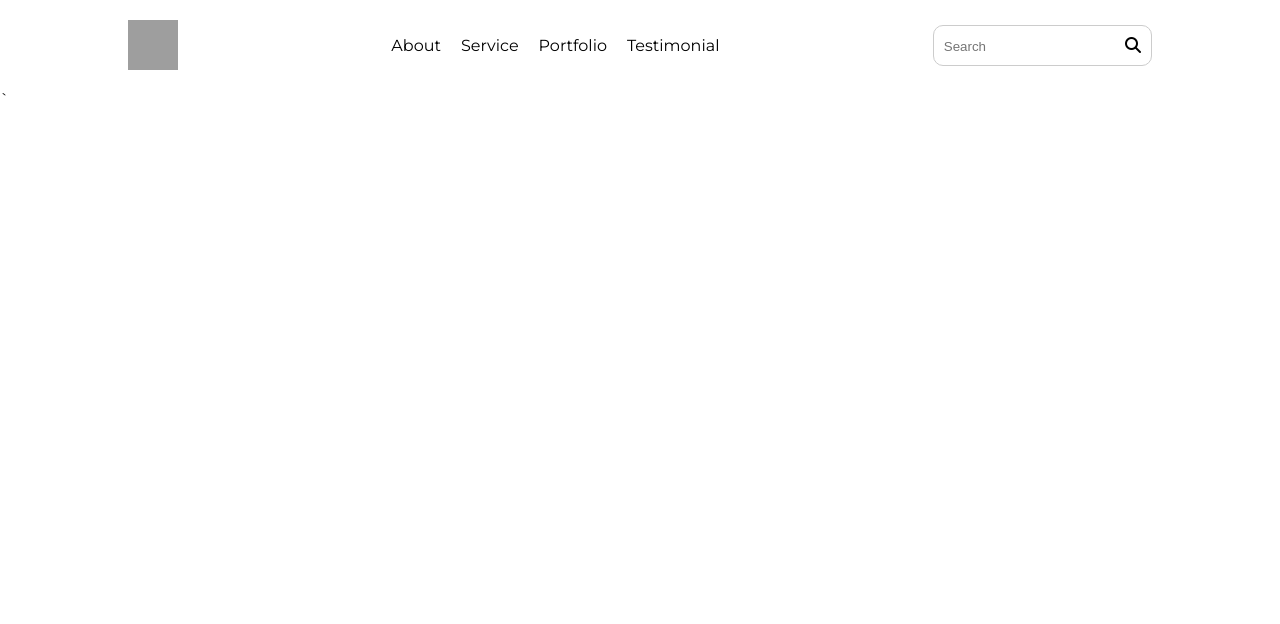
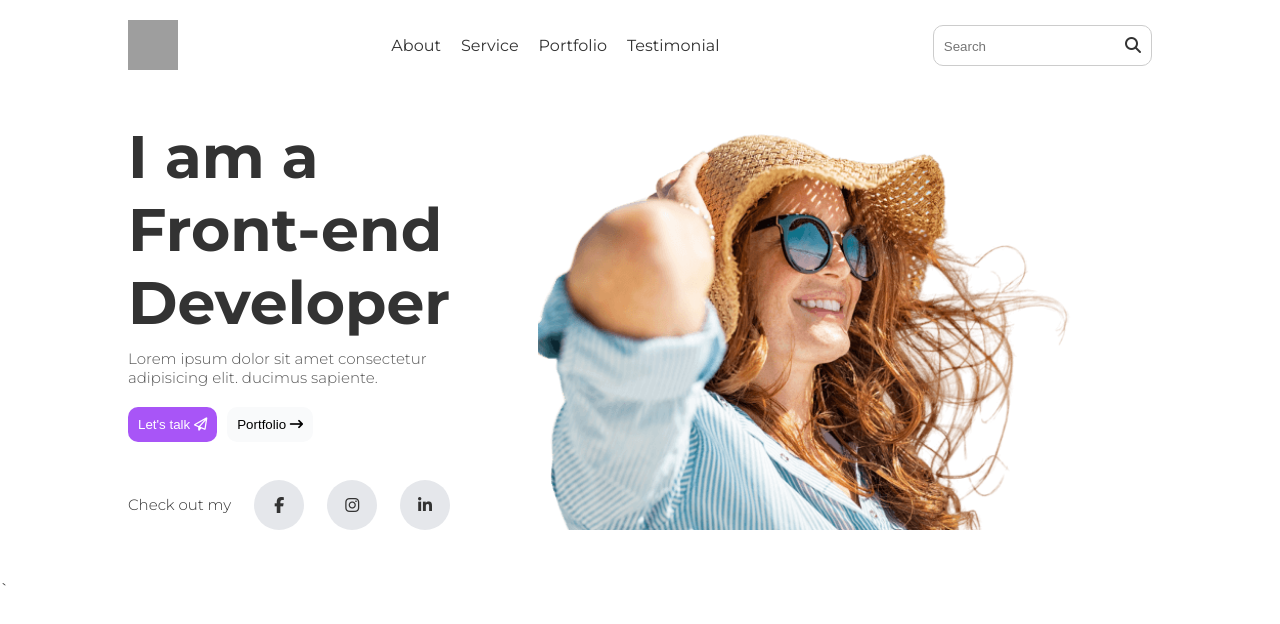
Before and after one commit to hotien2107/Portfolio, a plain HTML site: page index.html in a window 1280 px wide. Drawn offline with Linux system fonts and the light colour scheme; grey boxes are pictures that could not be loaded.

Commit message:
add intro

```diff
--- a/index.html
+++ b/index.html
@@ -42,6 +42,46 @@
     </header>
     <!-- header - end -->
 
+    <main>
+      <div class="container">
+        <section class="intro">
+          <div class="intro__content">
+            <div class="intro__content-basic">
+              <h1 class="intro__title">I am a Front-end Developer</h1>
+              <p class="intro__desc">
+                Lorem ipsum dolor sit amet consectetur adipisicing elit. ducimus
+                sapiente.
+              </p>
+
+              <div class="intro__group-btn">
+                <button class="btn btn--primary">
+                  Let's talk <i class="fa-regular fa-paper-plane"></i>
+                </button>
+                <button class="btn btn--secondary">
+                  Portfolio <i class="fa-solid fa-arrow-right-long"></i>
+                </button>
+              </div>
+            </div>
+
+            <div class="intro__contact">
+              <span class="intro__contact-text">Check out my</span>
+
+              <div class="intro__contact-icon">
+                <i class="fa-brands fa-facebook-f"></i>
+              </div>
+              <div class="intro__contact-icon">
+                <i class="fa-brands fa-instagram"></i>
+              </div>
+              <div class="intro__contact-icon">
+                <i class="fa-brands fa-linkedin-in"></i>
+              </div>
+            </div>
+          </div>
+          <img src="images/img1.png" alt="Hình cá nhân" class="intro__img" />
+        </section>
+      </div>
+    </main>
+
     <!-- kits code - font awesome -->
     <script
       src="https://kit.fontawesome.com/a3dd8c53f3.js"
--- a/styles.css
+++ b/styles.css
@@ -9,6 +9,7 @@
 
 body {
   font-family: "Montserrat", sans-serif;
+  color: #333;
 }
 
 ul {
@@ -62,3 +63,94 @@ input {
   border-radius: 10px;
   padding: 10px;
 }
+
+.intro {
+  display: flex;
+  justify-content: space-between;
+  margin: 50px 0;
+}
+
+.intro__content {
+  flex: 0 0 30%;
+  display: flex;
+  flex-direction: column;
+  justify-content: space-between;
+}
+
+.intro__title {
+  font-size: 60px;
+  font-weight: 700;
+  margin-bottom: 10px;
+}
+
+.intro__desc {
+  font-size: 15px;
+  font-weight: 300;
+  color: #555;
+  margin-bottom: 20px;
+}
+
+.intro__group-btn {
+  display: flex;
+}
+
+.btn {
+  border: none;
+  padding: 10px;
+  cursor: pointer;
+  border-radius: 10px;
+}
+
+.btn--primary {
+  background-color: #a855f7;
+  color: #fff;
+  transition: all 0.3s;
+  margin-right: 10px;
+}
+
+.btn--primary:hover {
+  background-color: #9333ea;
+}
+
+.btn--secondary {
+  background-color: #f9fafb;
+  transition: all 0.3s;
+}
+
+.btn--secondary:hover {
+  background-color: #e5e7eb;
+}
+
+.intro__img {
+  flex: 0 0 60%;
+}
+
+.intro__contact {
+  display: flex;
+  justify-content: space-between;
+  align-items: center;
+}
+
+.intro__contact-text {
+  font-size: 15px;
+  font-weight: 300;
+}
+
+.intro__contact-icon {
+  width: 50px;
+  height: 50px;
+  border-radius: 25px;
+
+  display: flex;
+  justify-content: center;
+  align-items: center;
+
+  background-color: #e5e7eb;
+  transition: all 0.3s;
+  cursor: pointer;
+}
+
+.intro__contact-icon:hover {
+  background-color: #a855f7;
+  color: white;
+}
```
Also changed, not shown: images/img1.png (added).
